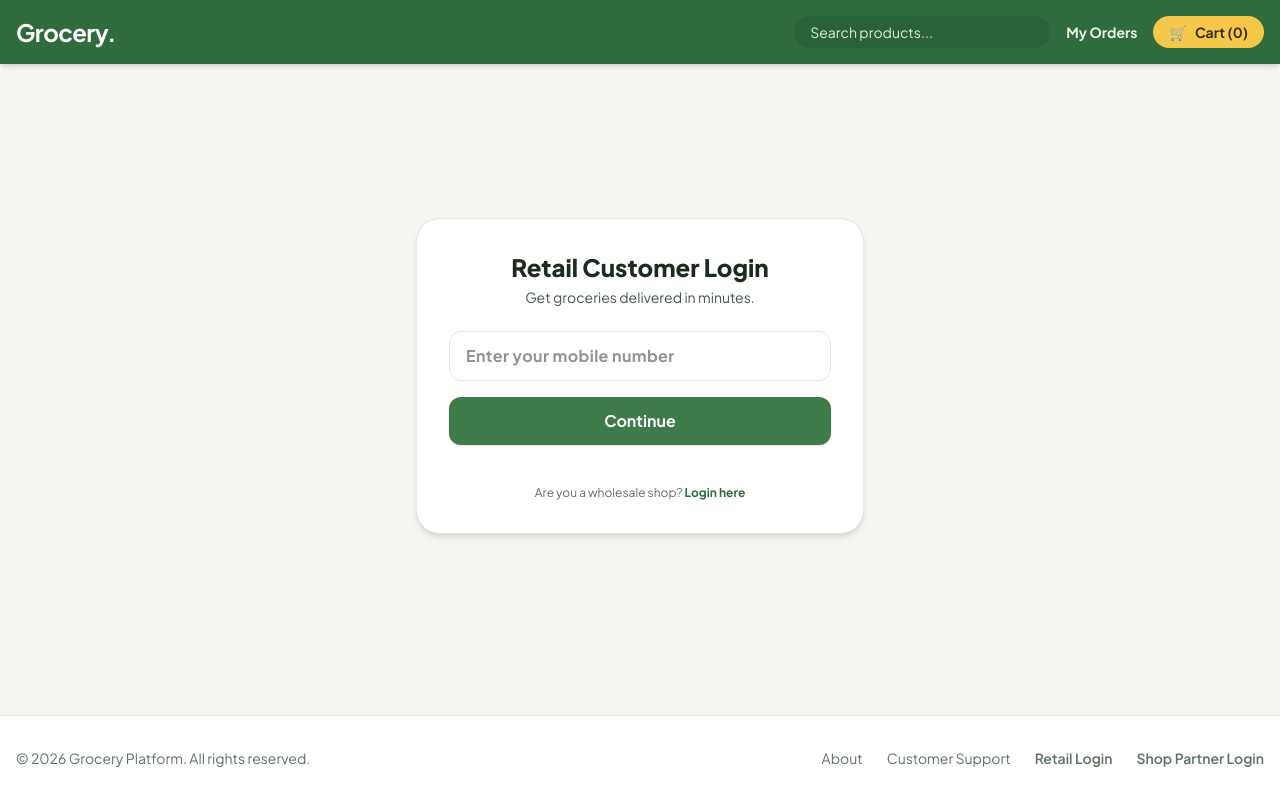
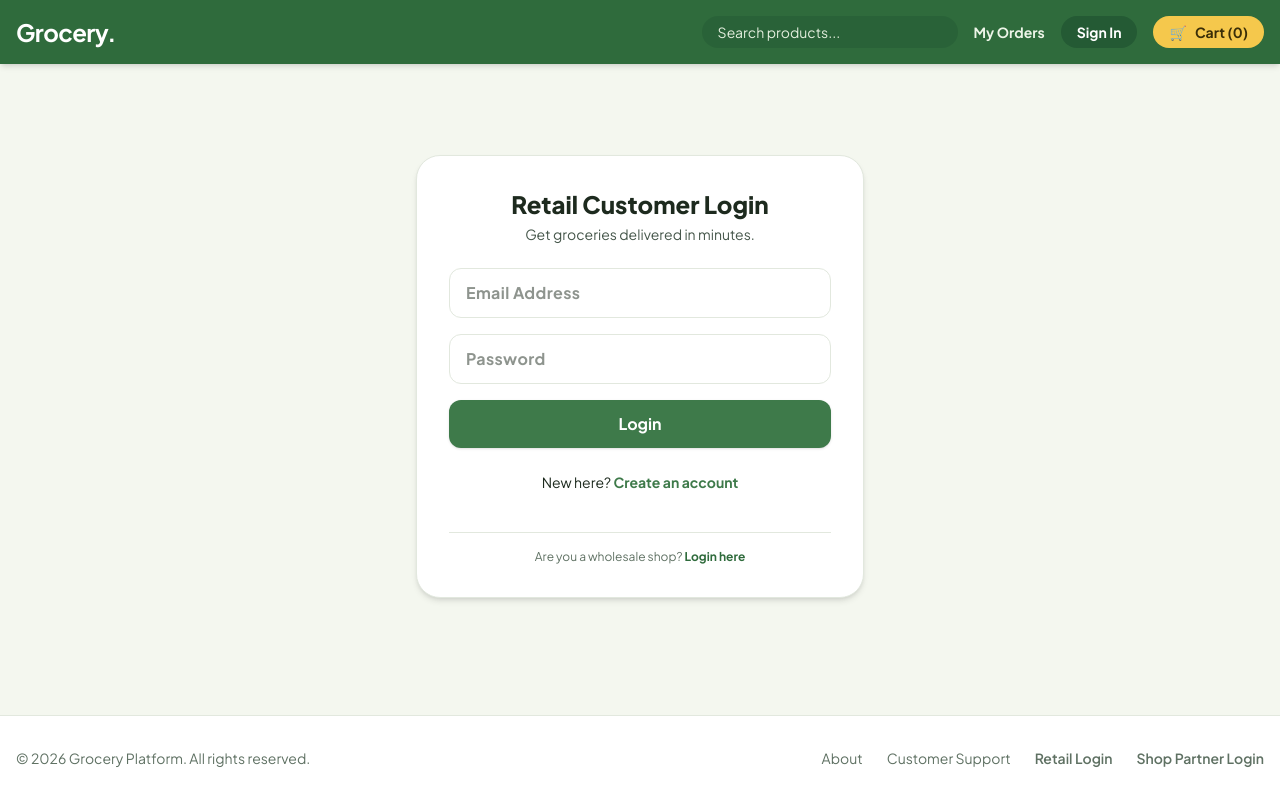
Before and after one commit to MrMandalShubham/Grocery, a Next.js app: page /login in a window 1280 px wide. Built offline with nearby package versions, Linux system fonts and the light colour scheme; no server answers.

Commit message:
feat: wire up actual Supabase Email Auth for B2C and B2B portals

```diff
--- a/src/app/login/page.tsx
+++ b/src/app/login/page.tsx
@@ -2,50 +2,94 @@
 import { useState } from "react";
 import { supabase } from "@/lib/supabase";
 import Link from "next/link";
+import { useRouter } from "next/navigation";
 
 export default function RetailLogin() {
-  const [phone, setPhone] = useState("");
-  const [otp, setOtp] = useState("");
-  const [step, setStep] = useState<"phone" | "otp">("phone");
+  const router = useRouter();
+  const [isSignUp, setIsSignUp] = useState(false);
+
+  const [email, setEmail] = useState("");
+  const [password, setPassword] = useState("");
+  const [fullName, setFullName] = useState("");
+
   const [loading, setLoading] = useState(false);
+  const [errorMsg, setErrorMsg] = useState("");
 
-  const handleSendOtp = async (e: React.FormEvent) => {
+  const handleSubmit = async (e: React.FormEvent) => {
     e.preventDefault();
     setLoading(true);
-    // TODO: Connect actual Supabase auth here
-    // const { error } = await supabase.auth.signInWithOtp({ phone });
-    setTimeout(() => {
-      setStep("otp");
+    setErrorMsg("");
+
+    try {
+      if (isSignUp) {
+        const { error } = await supabase.auth.signUp({
+          email,
+          password,
+          options: {
+            data: {
+              full_name: fullName,
+              role: 'B2C'
+            }
+          }
+        });
+        if (error) throw error;
+        // On success, Supabase either logs them in or asks for email verification (depending on dashboard settings)
+        alert("Registration successful! You can now log in.");
+        setIsSignUp(false);
+      } else {
+        const { error } = await supabase.auth.signInWithPassword({
+          email,
+          password
+        });
+        if (error) throw error;
+        router.push("/");
+      }
+    } catch (err: any) {
+      setErrorMsg(err.message || "An error occurred");
+    } finally {
       setLoading(false);
-    }, 1000);
-  };
-
-  const handleVerify = async (e: React.FormEvent) => {
-    e.preventDefault();
-    setLoading(true);
-    // TODO: Connect actual Supabase verify here
-    // const { error } = await supabase.auth.verifyOtp({ phone, token: otp, type: 'sms' });
-    setTimeout(() => {
-      window.location.href = "/";
-    }, 1000);
+    }
   };
 
   return (
-    <div className="min-h-[70vh] flex items-center justify-center">
+    <div className="min-h-[70vh] flex items-center justify-center py-10">
       <div className="bg-white border border-line rounded-3xl p-8 shadow-md w-full max-w-md flex flex-col gap-6">
         <div className="text-center">
-          <h1 className="text-2xl font-extrabold text-ink">Retail Customer Login</h1>
+          <h1 className="text-2xl font-extrabold text-ink">Retail Customer {isSignUp ? 'Registration' : 'Login'}</h1>
           <p className="text-ink-2 text-sm mt-1">Get groceries delivered in minutes.</p>
         </div>
 
-        {step === "phone" ? (
-          <form onSubmit={handleSendOtp} className="flex flex-col gap-4">
+        {errorMsg && (
+          <div className="bg-danger/10 text-danger text-sm font-bold p-3 rounded-lg text-center">
+            {errorMsg}
+          </div>
+        )}
+
+        <form onSubmit={handleSubmit} className="flex flex-col gap-4">
+          {isSignUp && (
             <input
-              type="tel"
-              placeholder="Enter your mobile number"
+              type="text"
+              placeholder="Full Name"
               className="border border-line rounded-xl px-4 py-3 focus:outline-none focus:border-green transition font-bold tracking-wide"
-              value={phone}
-              onChange={(e) => setPhone(e.target.value)}
+              value={fullName}
+              onChange={(e) => setFullName(e.target.value)}
+              required
+            />
+          )}
+          <input
+            type="email"
+            placeholder="Email Address"
+            className="border border-line rounded-xl px-4 py-3 focus:outline-none focus:border-green transition font-bold tracking-wide"
+            value={email}
+            onChange={(e) => setEmail(e.target.value)}
+            required
+          />
+          <input
+            type="password"
+            placeholder="Password"
+            className="border border-line rounded-xl px-4 py-3 focus:outline-none focus:border-green transition font-bold tracking-wide"
+            value={password}
+            onChange={(e) => setPassword(e.target.value)}
             required
           />
           <button
@@ -53,34 +97,19 @@ export default function RetailLogin() {
             disabled={loading}
             className={`w-full py-3 rounded-xl font-bold transition shadow-sm ${loading ? 'bg-line text-ink-3' : 'bg-green text-white hover:bg-green-deep'}`}
           >
-              {loading ? "Sending OTP..." : "Continue"}
+            {loading ? "Please wait..." : (isSignUp ? "Create Account" : "Login")}
           </button>
         </form>
+
+        <div className="text-center text-sm">
+          {isSignUp ? (
+            <p>Already have an account? <button onClick={() => setIsSignUp(false)} className="text-green font-bold hover:underline">Log in</button></p>
           ) : (
-          <form onSubmit={handleVerify} className="flex flex-col gap-4">
-            <div className="text-sm text-center">
-              Enter the OTP sent to <span className="font-bold">{phone}</span>
+            <p>New here? <button onClick={() => setIsSignUp(true)} className="text-green font-bold hover:underline">Create an account</button></p>
+          )}
         </div>
-            <input
-              type="text"
-              placeholder="4-digit OTP"
-              className="border border-line rounded-xl px-4 py-3 focus:outline-none focus:border-green transition text-center font-bold tracking-widest text-lg"
-              value={otp}
-              onChange={(e) => setOtp(e.target.value)}
-              maxLength={4}
-              required
-            />
-            <button
-              type="submit"
-              disabled={loading}
-              className={`w-full py-3 rounded-xl font-bold transition shadow-sm ${loading ? 'bg-line text-ink-3' : 'bg-green text-white hover:bg-green-deep'}`}
-            >
-              {loading ? "Verifying..." : "Verify & Login"}
-            </button>
-          </form>
-        )}
 
-        <div className="text-center text-xs text-ink-3 mt-4">
+        <div className="text-center text-xs text-ink-3 mt-4 border-t border-line pt-4">
           Are you a wholesale shop? <Link href="/wholesale-login" className="text-green-deep font-bold hover:underline">Login here</Link>
         </div>
       </div>
--- a/src/app/wholesale-login/page.tsx
+++ b/src/app/wholesale-login/page.tsx
@@ -2,52 +2,104 @@
 import { useState } from "react";
 import { supabase } from "@/lib/supabase";
 import Link from "next/link";
+import { useRouter } from "next/navigation";
 
 export default function WholesaleLogin() {
-  const [phone, setPhone] = useState("");
-  const [otp, setOtp] = useState("");
-  const [step, setStep] = useState<"phone" | "otp">("phone");
+  const router = useRouter();
+  const [isSignUp, setIsSignUp] = useState(false);
+
+  const [email, setEmail] = useState("");
+  const [password, setPassword] = useState("");
+  const [fullName, setFullName] = useState("");
+
   const [loading, setLoading] = useState(false);
+  const [errorMsg, setErrorMsg] = useState("");
 
-  const handleSendOtp = async (e: React.FormEvent) => {
+  const handleSubmit = async (e: React.FormEvent) => {
     e.preventDefault();
     setLoading(true);
-    // TODO: Connect actual Supabase auth here. Ensure user has 'shop' role.
-    setTimeout(() => {
-      setStep("otp");
+    setErrorMsg("");
+
+    try {
+      if (isSignUp) {
+        const { error } = await supabase.auth.signUp({
+          email,
+          password,
+          options: {
+            data: {
+              full_name: fullName,
+              role: 'B2B'
+            }
+          }
+        });
+        if (error) throw error;
+        alert("B2B Registration successful! You can now log in.");
+        setIsSignUp(false);
+      } else {
+        const { data, error } = await supabase.auth.signInWithPassword({
+          email,
+          password
+        });
+        if (error) throw error;
+
+        // Double check they actually have a B2B role before letting them proceed
+        if (data.user?.user_metadata?.role !== 'B2B') {
+          await supabase.auth.signOut();
+          throw new Error("This account is not registered as a Wholesale partner.");
+        }
+
+        router.push("/");
+      }
+    } catch (err: any) {
+      setErrorMsg(err.message || "An error occurred");
+    } finally {
       setLoading(false);
-    }, 1000);
-  };
-
-  const handleVerify = async (e: React.FormEvent) => {
-    e.preventDefault();
-    setLoading(true);
-    // TODO: Connect actual Supabase verify here
-    setTimeout(() => {
-      window.location.href = "/";
-    }, 1000);
+    }
   };
 
   return (
-    <div className="min-h-[70vh] flex items-center justify-center">
+    <div className="min-h-[70vh] flex items-center justify-center py-10">
       <div className="bg-green-mist border border-green-soft rounded-3xl p-8 shadow-md w-full max-w-md flex flex-col gap-6 relative overflow-hidden">
         {/* Decorator */}
         <div className="absolute top-0 right-0 w-24 h-24 bg-green-soft rounded-bl-full -z-10 opacity-50"></div>
 
         <div className="text-center">
           <span className="bg-green-deep text-white text-[10px] font-bold px-2 py-0.5 rounded-sm uppercase tracking-wider mb-2 inline-block">B2B Portal</span>
-          <h1 className="text-2xl font-extrabold text-green-deep">Shop Partner Login</h1>
-          <p className="text-ink-2 text-sm mt-1">Access wholesale pricing & credit wallet.</p>
+          <h1 className="text-2xl font-extrabold text-green-deep">Shop Partner {isSignUp ? 'Registration' : 'Login'}</h1>
+          <p className="text-ink-2 text-sm mt-1">Access wholesale pricing & catalog.</p>
         </div>
 
-        {step === "phone" ? (
-          <form onSubmit={handleSendOtp} className="flex flex-col gap-4">
+        {errorMsg && (
+          <div className="bg-danger/10 text-danger text-sm font-bold p-3 rounded-lg text-center">
+            {errorMsg}
+          </div>
+        )}
+
+        <form onSubmit={handleSubmit} className="flex flex-col gap-4">
+          {isSignUp && (
             <input
-              type="tel"
-              placeholder="Registered Shop Phone"
+              type="text"
+              placeholder="Owner Full Name"
               className="border border-green-soft rounded-xl px-4 py-3 focus:outline-none focus:border-green-deep transition font-bold tracking-wide"
-              value={phone}
-              onChange={(e) => setPhone(e.target.value)}
+              value={fullName}
+              onChange={(e) => setFullName(e.target.value)}
+              required
+            />
+          )}
+          <input
+            type="email"
+            placeholder="Business Email"
+            className="border border-green-soft rounded-xl px-4 py-3 focus:outline-none focus:border-green-deep transition font-bold tracking-wide"
+            value={email}
+            onChange={(e) => setEmail(e.target.value)}
+            required
+          />
+          <input
+            type="password"
+            placeholder="Password"
+            className="border border-green-soft rounded-xl px-4 py-3 focus:outline-none focus:border-green-deep transition font-bold tracking-wide"
+            value={password}
+            onChange={(e) => setPassword(e.target.value)}
             required
           />
           <button
@@ -55,32 +107,17 @@ export default function WholesaleLogin() {
             disabled={loading}
             className={`w-full py-3 rounded-xl font-bold transition shadow-sm ${loading ? 'bg-green-soft text-green-deep' : 'bg-green-deep text-white hover:bg-green-ink'}`}
           >
-              {loading ? "Sending OTP..." : "Get OTP"}
+            {loading ? "Please wait..." : (isSignUp ? "Register Shop" : "Access Catalog")}
           </button>
         </form>
+
+        <div className="text-center text-sm">
+          {isSignUp ? (
+            <p>Already registered? <button onClick={() => setIsSignUp(false)} className="text-green-deep font-bold hover:underline">Log in</button></p>
           ) : (
-          <form onSubmit={handleVerify} className="flex flex-col gap-4">
-            <div className="text-sm text-center">
-              Enter the OTP sent to <span className="font-bold">{phone}</span>
+            <p>New partner? <button onClick={() => setIsSignUp(true)} className="text-green-deep font-bold hover:underline">Register your shop</button></p>
+          )}
         </div>
-            <input
-              type="text"
-              placeholder="4-digit OTP"
-              className="border border-green-soft rounded-xl px-4 py-3 focus:outline-none focus:border-green-deep transition text-center font-bold tracking-widest text-lg"
-              value={otp}
-              onChange={(e) => setOtp(e.target.value)}
-              maxLength={4}
-              required
-            />
-            <button
-              type="submit"
-              disabled={loading}
-              className={`w-full py-3 rounded-xl font-bold transition shadow-sm ${loading ? 'bg-green-soft text-green-deep' : 'bg-green-deep text-white hover:bg-green-ink'}`}
-            >
-              {loading ? "Verifying..." : "Verify & Access Catalog"}
-            </button>
-          </form>
-        )}
 
         <div className="text-center text-xs text-ink-3 mt-4 border-t border-green-soft pt-4">
           Not a shop? <Link href="/login" className="text-green font-bold hover:underline">Go to Retail Login</Link>
--- a/src/components/Header.tsx
+++ b/src/components/Header.tsx
@@ -1,9 +1,12 @@
 "use client";
 import { useCart } from "@/contexts/CartContext";
+import { useRole } from "@/contexts/RoleContext";
+import { supabase } from "@/lib/supabase";
 import Link from "next/link";
 
 export default function Header() {
   const { itemCount, setIsCartOpen } = useCart();
+  const { user } = useRole();
 
   return (
     <header className="sticky top-0 z-50 bg-green-deep text-white shadow-md">
@@ -17,9 +20,22 @@ export default function Header() {
             placeholder="Search products..."
             className="hidden sm:block px-4 py-1.5 rounded-full bg-green-ink/50 text-white placeholder-green-soft border-none focus:ring-2 focus:ring-yellow outline-none text-sm w-48 lg:w-64"
           />
-          <Link href="/orders" className="text-sm font-bold text-green-mist hover:text-white transition">
+          <Link href="/orders" className="hidden md:block text-sm font-bold text-green-mist hover:text-white transition">
             My Orders
           </Link>
+
+          {user ? (
+            <div className="flex items-center gap-3">
+              <span className="hidden lg:block text-sm font-semibold truncate max-w-[120px]">{user.user_metadata?.full_name || user.email}</span>
+              <button onClick={() => supabase.auth.signOut()} className="text-xs font-bold text-white bg-green-ink px-3 py-1.5 rounded-full hover:bg-white hover:text-green-deep transition">
+                Logout
+              </button>
+            </div>
+          ) : (
+            <Link href="/login" className="text-sm font-bold text-white bg-green-ink px-4 py-1.5 rounded-full hover:bg-white hover:text-green-deep transition">
+              Sign In
+            </Link>
+          )}
           <button
             onClick={() => setIsCartOpen(true)}
             className="bg-yellow text-yellow-ink px-4 py-1.5 rounded-full font-bold text-sm hover:brightness-105 transition flex items-center gap-2"
```
Also changed, not shown: src/contexts/RoleContext.tsx (+29 -2 lines). Lines whose indentation alone changed are shown as unchanged.
